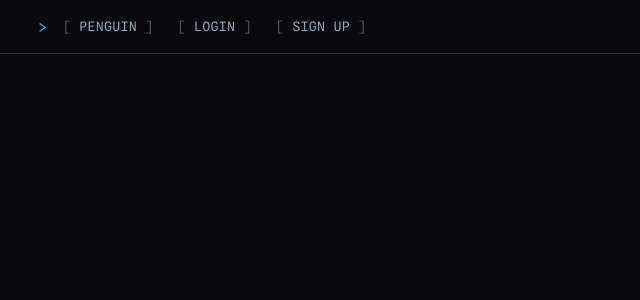
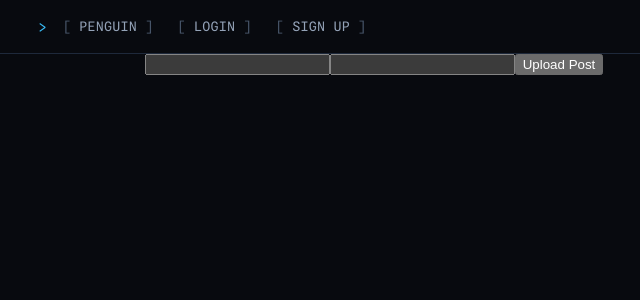
Before and after one commit to Falin-dev/penguin, a React (Vite) app in the folder client/: page /upload in a window 1280 px wide. Shown: the top 300 px of the page, without its empty margins (266-906 px from the left). Built offline with nearby package versions, Linux system fonts and the light colour scheme.

Commit message:
Upload Post initiated still needs fix

```diff
--- a/client/src/App.jsx
+++ b/client/src/App.jsx
@@ -3,6 +3,7 @@ import LoginPage from "./features/auth/pages/LoginPage";
 import RegisterPage from "./features/auth/pages/RegisterPage";
 import FeedPage from "./features/posts/pages/FeedPage";
 import Navbar from "./components/Navbar";
+import UploadPost from "./features/posts/components/UploadPost";
 function App() {
     return (
         <BrowserRouter>
@@ -12,6 +13,7 @@ function App() {
                 <Route exact path="/login" element={<LoginPage />} />
                 <Route exact path="/register" element={<RegisterPage />} />
                 <Route exact path="/feed" element={<FeedPage />}/>
+                <Route exact path="/upload" element={<UploadPost />} />
             </Routes>
         </BrowserRouter>
     );
--- a/client/src/components/Navbar.jsx
+++ b/client/src/components/Navbar.jsx
@@ -1,21 +1,23 @@
 import { Link } from "react-router-dom"
 import Cookies from "js-cookie"
-import {useState} from "react"
+import { useState } from "react"
 const Navbar = () => {
     let isLoggedIn = false
 
-    if(Cookies.get("ACCESS_TOKEN")){
+    if (Cookies.get("ACCESS_TOKEN")) {
         isLoggedIn = true
     }
 
     return (
         <nav className="tui-nav">
             <Link to="/feed" >Penguin</Link>
-            {!isLoggedIn?<div><Link to="/login" >Login</Link><Link to="/register" >Sign Up</Link></div>
-            :<Link onClick={()=>{
-                Cookies.remove("ACCESS_TOKEN");
-                window.location.reload();
-            }} to="/" >Log Out</Link>}
+            {!isLoggedIn ? <div><Link to="/login" >Login</Link><Link to="/register" >Sign Up</Link>  </div>
+                : <div> <Link onClick={() => {
+                    Cookies.remove("ACCESS_TOKEN");
+                    window.location.reload();
+                }} to="/" >Log Out</Link>
+                <Link to="/upload">Upload</Link>
+                </div>}
 
         </nav>
     )
--- /dev/null
+++ b/client/src/features/posts/components/UploadPost.jsx
@@ -0,0 +1,55 @@
+import { useState } from "react"
+import Cookies from "js-cookie"
+const UploadPost = () => {
+    const [title, setTitle] = useState('')
+    const [content, setContent] = useState('')
+    const [message, setMessage] = useState('')
+    const [err, setErr] = useState('');
+    function handleTitle(e) {
+        setTitle(() => e.target.value)
+    }
+    function handleContent(e) {
+        setContent(() => e.target.value)
+    }
+
+    async function uploadPost(e) {
+
+        try {
+            console.log("Hello")
+            const fetchUpload = await uploadPost("localhost:3000/post/", {
+                method: "POST",
+                headers: {
+                    "Content-Type": "application/json",
+                    Authorization: Cookies.get("ACCESS_TOKEN")
+                },
+                body: JSON.stringify({
+                    title: title,
+                    content: content
+                })
+            });
+            const response = await fetchUpload.json();
+            if (fetchUpload.status === 201) {
+                setMessage(response.message);
+                return
+            }
+            setTitle('');
+            setContent('');
+        }
+        catch (e) {
+            console.log("eRROR: ",e )
+            setErr(e)
+        }
+    }
+
+    return (
+        <form onSubmit={e=>uploadPost(e)}>
+            <input onChange={(e) => handleTitle(e)} value={title} />
+            <input onChange={(e) => handleContent(e)} value={content} />
+            {/* <input onChange={()=>handleImage} value={imageUrl} /> */}
+            <button type="submit">Upload Post</button>
+
+        </form>
+    )
+}
+
+export default UploadPost
```
